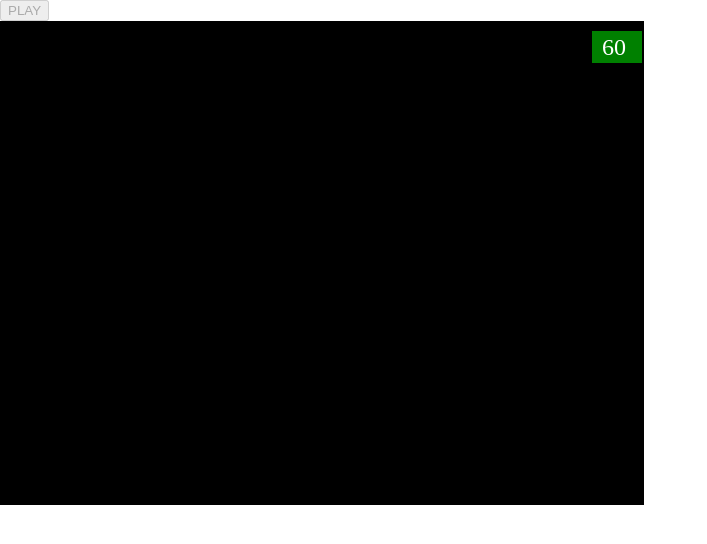
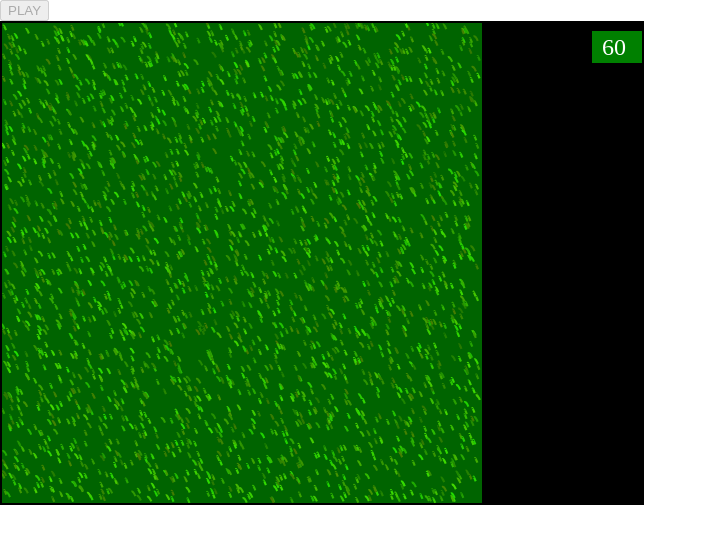
Before and after one commit to cat-in-the-dark/ludum_52_omsk, a website built with webpack: page src/index.html in a window 1280 px wide. Both pictures are taken after a click on the button "PLAY". Shown: the whole page, without its empty margins (0-707 px from the left). Built offline with nearby package versions, Linux system fonts and the light colour scheme.

Commit message:
Grass tuning

```diff
--- a/src/app/game.ts
+++ b/src/app/game.ts
@@ -22,7 +22,7 @@ export class Game implements IUpdateable {
   update(dt: number) {
     // this.ctx.scale(0.5, 0.5);
     sceneManager.update(dt);
-    // this.testGrass.forEach((grass) => grass.update(dt));
+    this.testGrass.forEach((grass) => grass.update(dt));
     // this.ctx.resetTransform();
   }
 }
--- a/src/gameobjects/grass.ts
+++ b/src/gameobjects/grass.ts
@@ -27,8 +27,8 @@ export class Grass implements IUpdateable {
   private grassinkas: Array<Grassinka> = range(0, 12).map(() => ({
     // pos: new Vec2(randomBetween(0, 28), randomBetween(8, 30)),
     pos: new Vec2(randomBetween(-2, 26), randomBetween(2, 32)),
-    color: `rgb(${randomBetween(40, 60)}, ${randomBetween(190, 210)}, 0)`,
-    timeShift: randomBetween(0, 1),
+    color: `rgb(${randomBetween(30, 70)}, ${randomBetween(120, 220)}, 0)`,
+    timeShift: randomBetween(0, 1.5),
   }));
 
   collect(): number {
@@ -43,10 +43,11 @@ export class Grass implements IUpdateable {
     this.ctx.save();
     this.ctx.translate(g.pos.x, g.pos.y);
     this.ctx.strokeStyle = g.color;
+    this.ctx.lineWidth = 1 + 4 * this.growValue;
     const time = g.timeShift + this.time;
 
     const upperPoint = {
-      x: (2 + 3 * Math.sin(2 * time)) * this.growValue,
+      x: (2 + 5 * Math.sin(2 * time)) * this.growValue,
       y: -16 * this.growValue + 0 * Math.sin(3 * time),
     };
 
@@ -55,14 +56,14 @@ export class Grass implements IUpdateable {
       this.ctx.moveTo(stX, stY);
       this.ctx.quadraticCurveTo(
         1 + 3 * this.growValue,
-        -2 - 6 * this.growValue,
+        -2 - 12 * this.growValue,
         upperPoint.x,
         upperPoint.y
       );
       this.ctx.stroke();
     };
 
-    drawSegment(0, 0);
+    // drawSegment(0, 0);
     drawSegment(4, 0);
 
     this.ctx.restore();
--- a/src/index.html
+++ b/src/index.html
@@ -32,7 +32,7 @@
       }
       #ui-main {
         z-index: 9998;
-        transform: scale(2);
+        transform: scale(1);
         image-rendering: -moz-crisp-edges;
         image-rendering: -webkit-crisp-edges;
         image-rendering: pixelated;
@@ -45,7 +45,7 @@
       <button>PLAY</button>
       <div id="stage">
         <canvas id="ui-hud" width="640" height="480"></canvas>
-        <canvas id="ui-main" width="320" height="240"></canvas>
+        <canvas id="ui-main" width="640" height="480"></canvas>
       </div>
     </div>
   </body>
```
